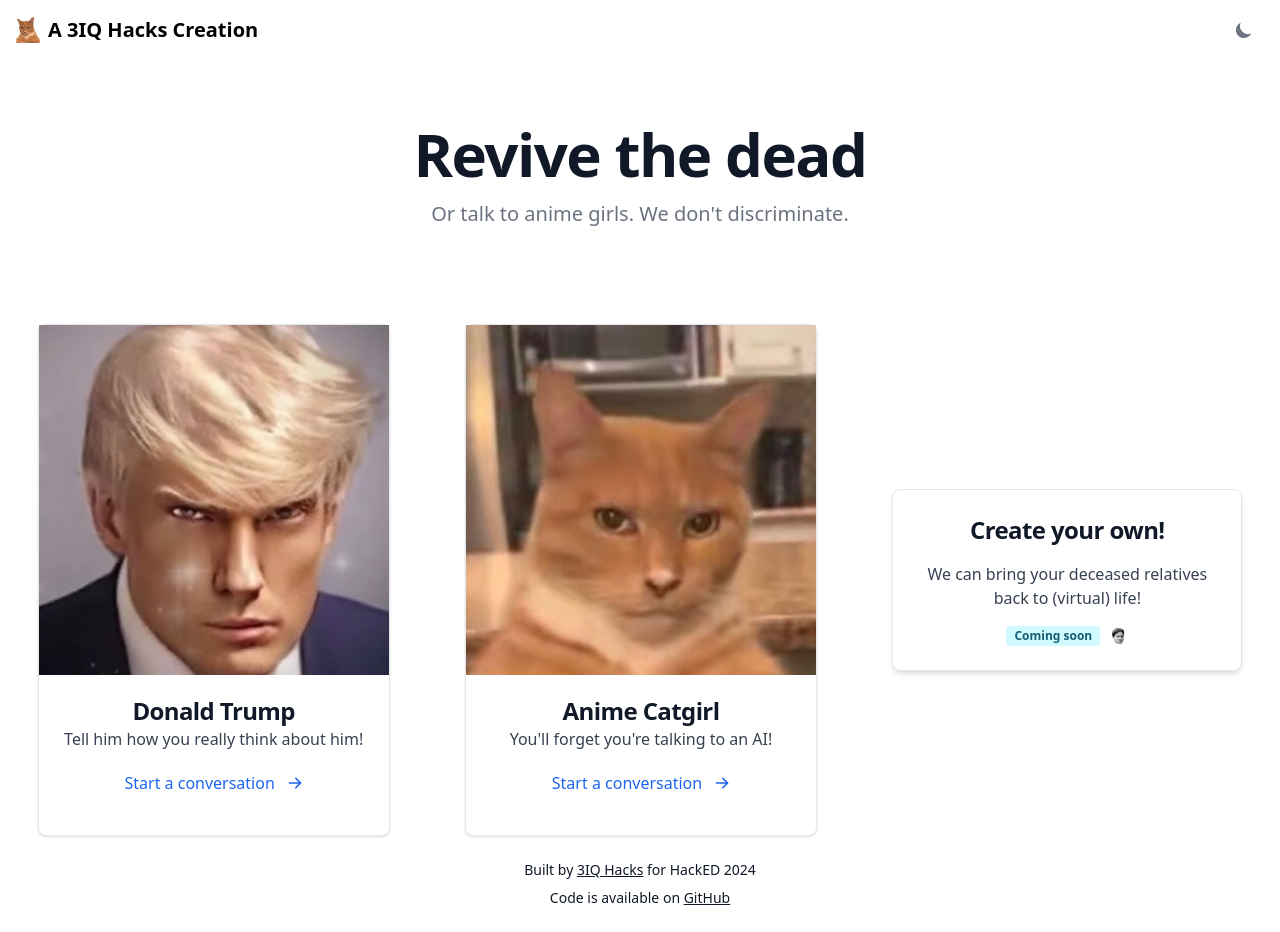
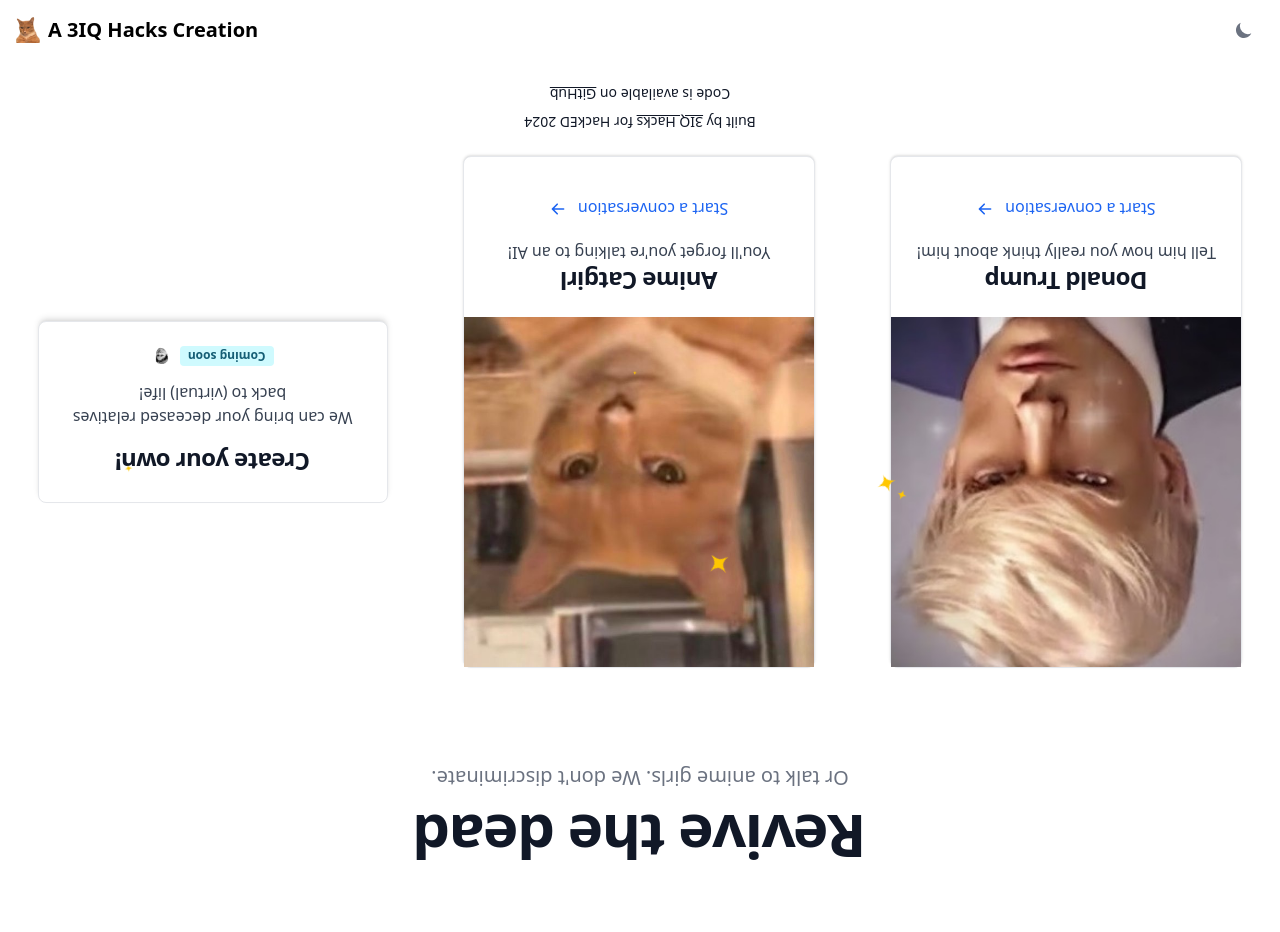
Before and after one commit to 3iq-hacks/the-conversationalist, a Next.js app: page / in a window 1280 px wide. Built offline with nearby package versions, Linux system fonts and the light colour scheme.

Commit message:
re-add sparkles and landing anim

```diff
--- a/components/LandingAnimation.tsx
+++ b/components/LandingAnimation.tsx
@@ -16,7 +16,7 @@
         duration: 1.6,
         ease: "easeInOut",
         times: [0, 0.125, 0.25, 0.375, 0.5, 0.625, 0.75, .875, 1],
-        repeat: 1,
+        repeat: 8,
       }}
     >{children}</motion.div>
   );
--- a/components/Sparkle.tsx
+++ b/components/Sparkle.tsx
@@ -28,12 +28,11 @@
 }
 export const Sparkles: React.FC<React.PropsWithChildren<SparklesProps>> = ({ color = DEFAULT_COLOR, children, ...delegated }) => {
   const [sparkles, setSparkles] = React.useState(() => {
-    return range(0).map(() => generateSparkle(color));
+    return range(3).map(() => generateSparkle(color));
   });
   const prefersReducedMotion = usePrefersReducedMotion();
   useRandomInterval(
     () => {
-      return;
       const sparkle = generateSparkle(color);
       const now = Date.now();
       const nextSparkles = sparkles.filter(sp => {
```
